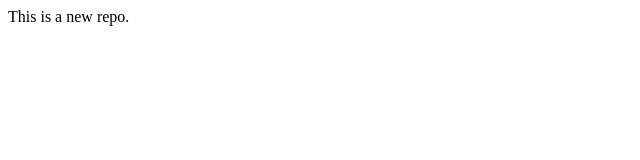
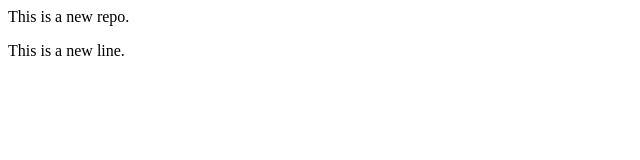
Before and after one commit to husain537404/localrepo, a plain HTML site: page index.html in a window 1280 px wide. Shown: the full height of the page, 0-640 px from the left. Drawn offline with Linux system fonts and the light colour scheme.

Commit message:
add new line

```diff
--- a/index.html
+++ b/index.html
@@ -1 +1,2 @@
 <p>This is a new repo.</p>
+<p>This is a new line.</p>
```
